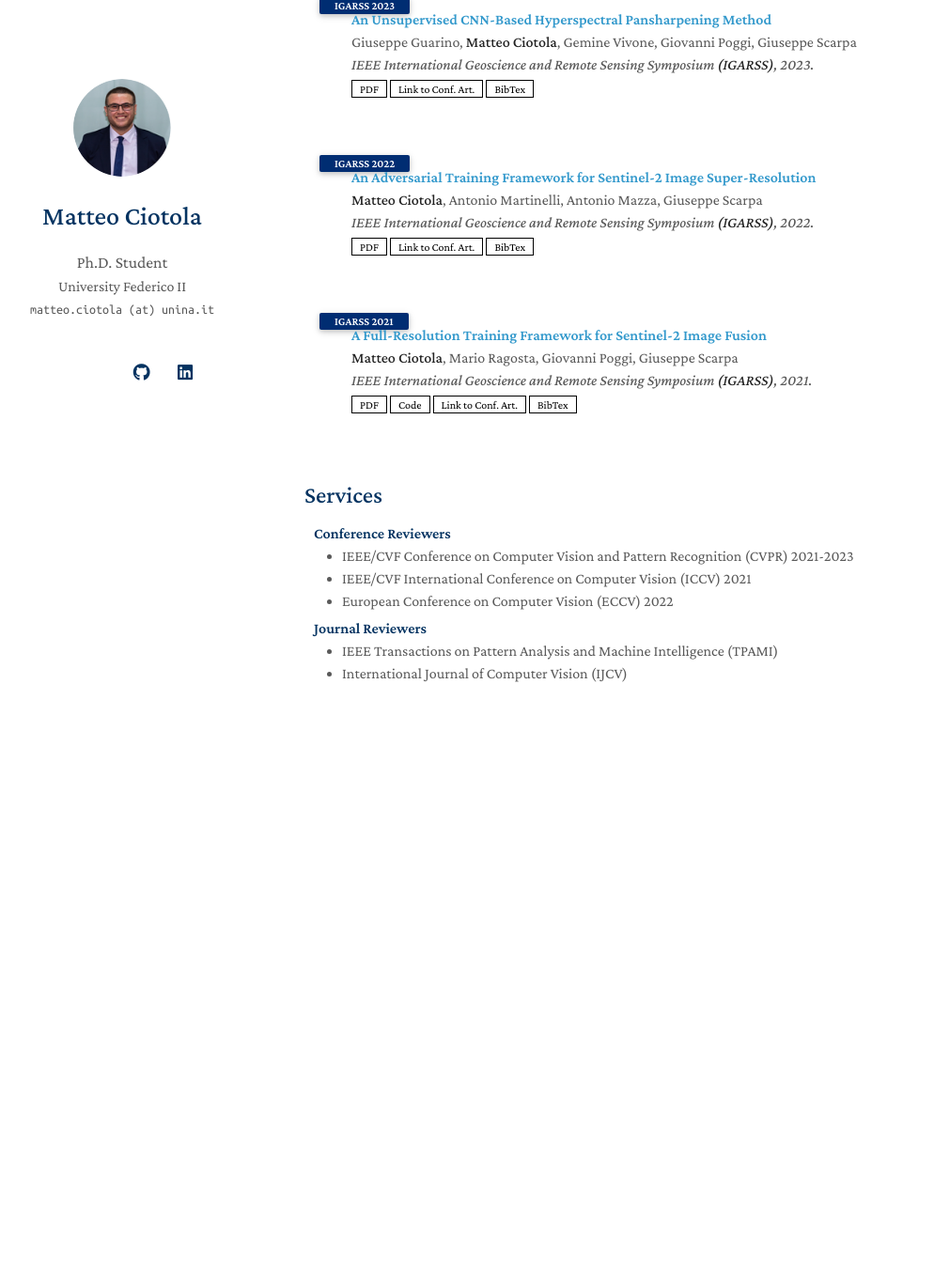
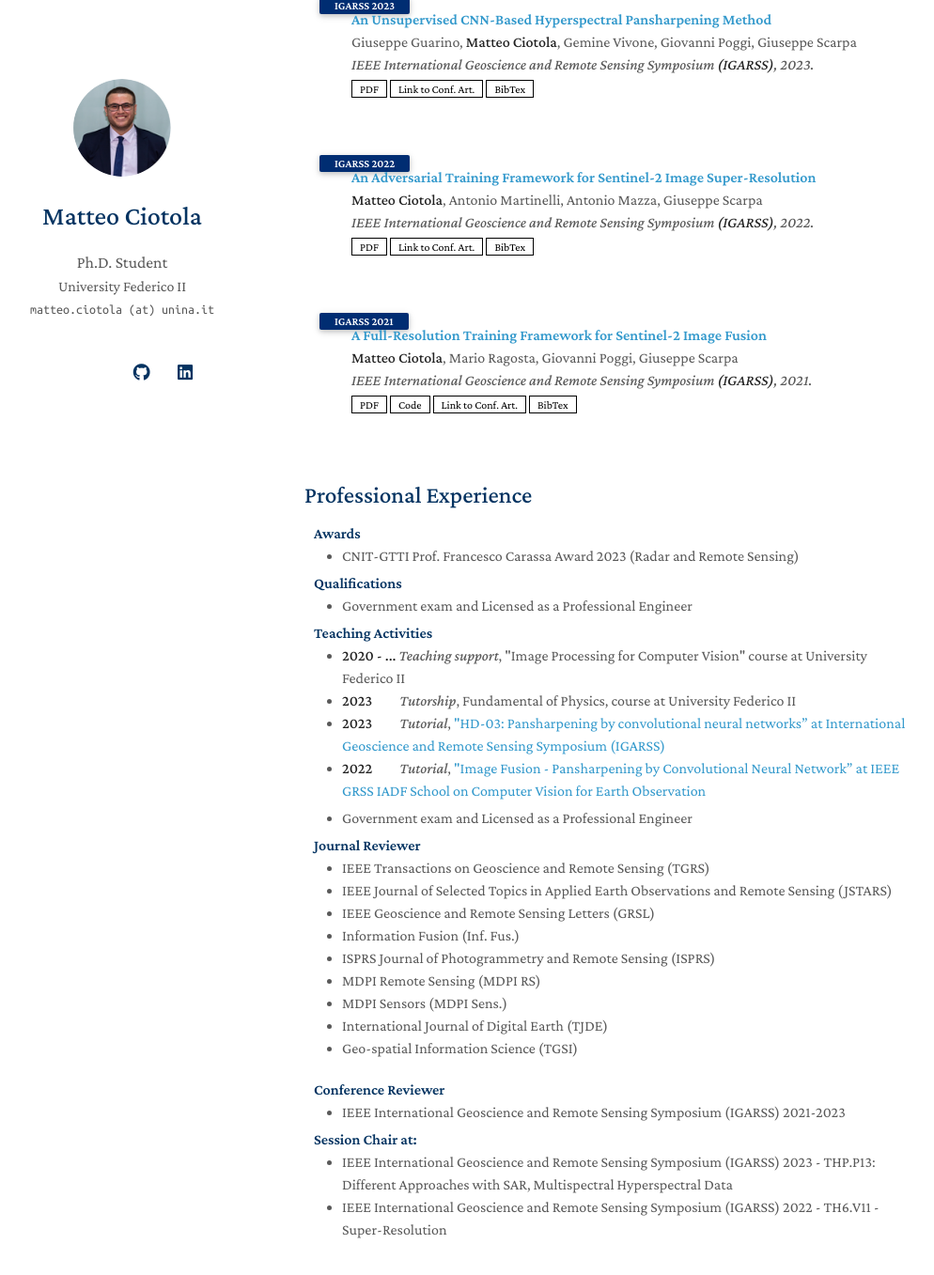
Before and after one commit to matciotola/matciotola.github.io, a Jekyll site: the page built from index.md, in a window 1280 px wide and 1400 px high, scrolled down 1726 px. Shown: the top 1357 px of the window at 94% size, without its empty margins (146-1140 px from the left). Built offline with Jekyll 4.4.1, drawn with Linux system fonts in a browser that asks for light colours; nearby versions of some CDN libraries; a style sheet for code colours, icons or effects is not loaded; our own code applies the rules of GitHub Pages for plain Markdown files; before the commit the page ends 2549 px from its top, so only the background shows below that.

Commit message:
update services.md

```diff
--- a/_includes/services.md
+++ b/_includes/services.md
@@ -1,16 +1,56 @@
-## Services
+## Professional Experience
 
-<h4 style="margin:0 10px 0;">Conference Reviewers</h4>
+<h4 style="margin:0 10px 0;">Awards</h4>
 
 <ul style="margin:0 0 5px;">
-  <li><a href="http://cvpr2023.thecvf.com/"><autocolor>IEEE/CVF Conference on Computer Vision and Pattern Recognition (CVPR) 2021-2023</autocolor></a></li>
-  <li><a href="http://iccv2021.thecvf.com/"><autocolor>IEEE/CVF International Conference on Computer Vision (ICCV) 2021</autocolor></a></li>
-  <li><a href="https://eccv2022.ecva.net/"><autocolor>European Conference on Computer Vision (ECCV) 2022</autocolor></a></li>
+  <li><a href="https://itee.dieti.unina.it/index.php/it/26-news-xxxix-cycle/266-gtti-annual-meeting-award-winner-2023"><autocolor>CNIT-GTTI Prof. Francesco Carassa Award 2023 (Radar and Remote Sensing)</autocolor></a></li>
 </ul>
 
-<h4 style="margin:0 10px 0;">Journal Reviewers</h4>
+<h4 style="margin:0 10px 0;">Qualifications</h4>
+
+<ul style="margin:0 0 5px;">
+  <li><a href="https://www.unina.it/documents/11958/24211580/ING.INF_2021.01.12_esito.11.1.pdf"><autocolor>Government exam and Licensed as a Professional Engineer</autocolor></a></li>
+</ul>
+
+
+<h4 style="margin:0 10px 0;">Teaching Activities</h4>
+<ul style="margin:0 0 5px;">
+  <li><autocolor><strong>2020 - ...</strong>  <em>Teaching support</em>,  "Image Processing for Computer Vision" course at University Federico II</autocolor></li>
+  <li><autocolor><strong>2023</strong><code>&nbsp;&emsp;&emsp;</code><em>Tutorship</em>, Fundamental of Physics, course at University Federico II</autocolor></li>
+  <li><autocolor><strong>2023</strong><code>&nbsp;&emsp;&emsp;</code><em>Tutorial</em>, <a href="https://2023.ieeeigarss.org/tutorials.php#tut107">"HD-03: Pansharpening by convolutional neural networks” at International
+Geoscience and Remote Sensing Symposium (IGARSS)</a></autocolor></li>
+  <li><autocolor><strong>2022</strong><code>&nbsp;&emsp;&emsp;</code><em>Tutorial</em>, <a href="https://iadf-school.org/iadf_2022/">"Image Fusion - Pansharpening by Convolutional Neural Network” at IEEE GRSS IADF School on Computer Vision for Earth Observation</a></autocolor></li>
+</ul>
+
+
+<ul style="margin:0 0 5px;">
+  <li><a href="https://www.unina.it/documents/11958/24211580/ING.INF_2021.01.12_esito.11.1.pdf"><autocolor>Government exam and Licensed as a Professional Engineer</autocolor></a></li>
+</ul>
+
+<h4 style="margin:0 10px 0;">Journal Reviewer</h4>
 
 <ul style="margin:0 0 20px;">
-  <li><a href="https://www.computer.org/csdl/journal/tp"><autocolor>IEEE Transactions on Pattern Analysis and Machine Intelligence (TPAMI)</autocolor></a></li>
-  <li><a href="https://www.springer.com/journal/11263"><autocolor>International Journal of Computer Vision (IJCV)</autocolor></a></li>
+  <li><a href="https://ieeexplore.ieee.org/xpl/RecentIssue.jsp?punumber=36"><autocolor>IEEE Transactions on Geoscience and Remote Sensing (TGRS)</autocolor></a></li>
+  <li><a href="https://ieeexplore.ieee.org/xpl/RecentIssue.jsp?punumber=4609443"><autocolor>IEEE Journal of Selected Topics in Applied Earth Observations and Remote Sensing (JSTARS)</autocolor></a></li>
+  <li><a href="https://ieeexplore.ieee.org/xpl/RecentIssue.jsp?punumber=8859"><autocolor>IEEE Geoscience and Remote Sensing Letters (GRSL)</autocolor></a></li>
+  <li><a href="https://www.sciencedirect.com/journal/information-fusion"><autocolor>Information Fusion (Inf. Fus.)</autocolor></a></li>
+  <li><a href="https://www.sciencedirect.com/journal/isprs-journal-of-photogrammetry-and-remote-sensing"><autocolor>ISPRS Journal of Photogrammetry and Remote Sensing (ISPRS)</autocolor></a></li>
+  <li><a href="https://www.mdpi.com/journal/remotesensing/about"><autocolor>MDPI Remote Sensing (MDPI RS)</autocolor></a></li>
+  <li><a href="https://www.mdpi.com/journal/sensors/about"><autocolor>MDPI Sensors (MDPI Sens.)</autocolor></a></li>
+  <li><a href="https://www.tandfonline.com/journals/tjde20"><autocolor>International Journal of Digital Earth  (TJDE)</autocolor></a></li>
+  <li><a href="https://www.tandfonline.com/journals/tgsi20"><autocolor>Geo-spatial Information Science (TGSI)</autocolor></a></li>
 </ul>
+
+<h4 style="margin:0 10px 0;">Conference Reviewer</h4>
+
+<ul style="margin:0 0 5px;">
+  <li><a href="https://2023.ieeeigarss.org/"><autocolor>IEEE International Geoscience and Remote Sensing Symposium (IGARSS) 2021-2023</autocolor></a></li>
+</ul>
+
+
+<h4 style="margin:0 10px 0;">Session Chair at:</h4>
+
+<ul style="margin:0 0 5px;">
+  <li><a href="https://2023.ieeeigarss.org/"><autocolor>IEEE International Geoscience and Remote Sensing Symposium (IGARSS) 2023 - THP.P13: Different Approaches with SAR, Multispectral Hyperspectral Data </autocolor></a></li>
+  <li><a href="https://www.igarss2022.org/"><autocolor>IEEE International Geoscience and Remote Sensing Symposium (IGARSS) 2022 - TH6.V11 - Super-Resolution</autocolor></a></li>
+</ul>
```
